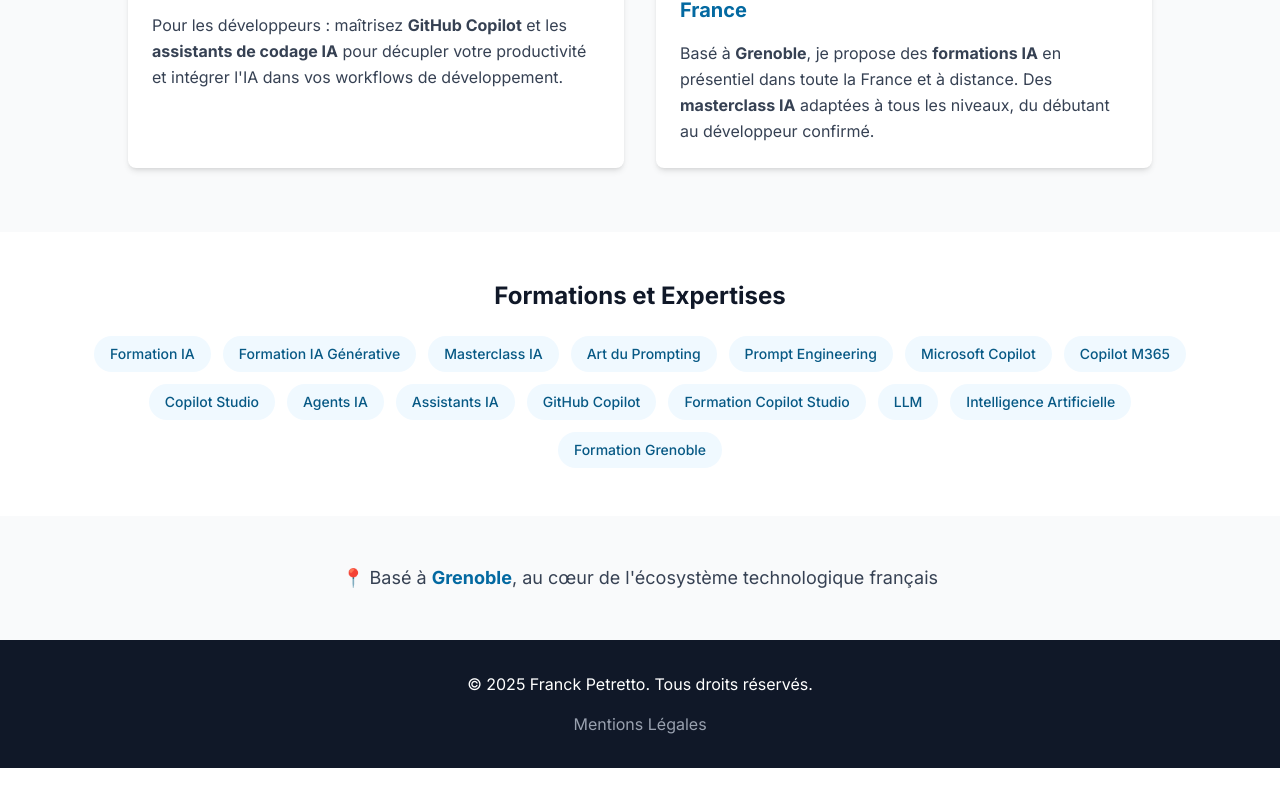
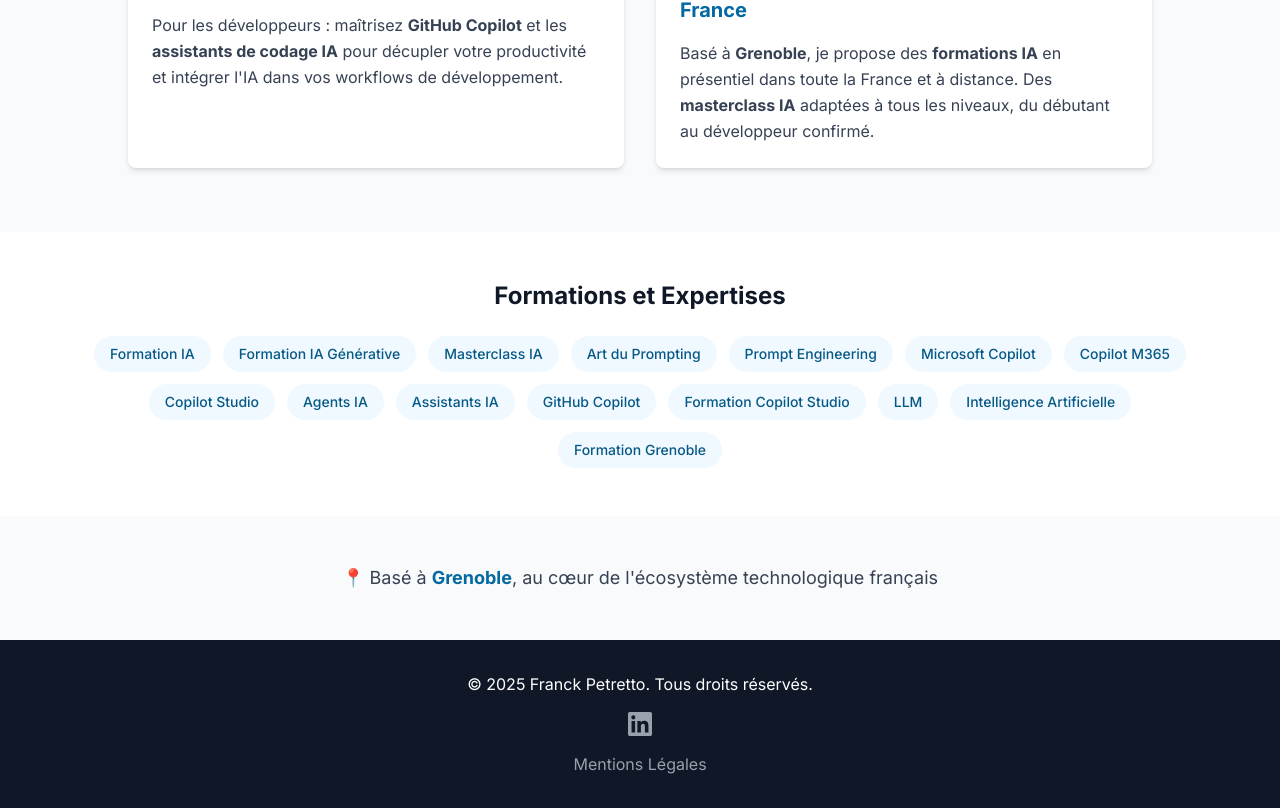
Before and after one commit to franckCopilot/projetSpecKit, a Next.js app: page / in a window 1280 px wide. Shown: the part 1618-2426 px from the top of the page. Before the commit the page ends 2386 px from the top, so only its background shows below. Built offline with nearby package versions, Linux system fonts and the light colour scheme.

Commit message:
feat: Add social media links to footer for enhanced connectivity

```diff
--- a/app/layout.tsx
+++ b/app/layout.tsx
@@ -92,6 +92,47 @@
         <footer className="bg-gray-900 text-white py-8 mt-auto">
           <div className="container mx-auto px-4 text-center">
             <p>&copy; 2025 Franck Petretto. Tous droits réservés.</p>
+
+            {/* Réseaux sociaux */}
+            <div className="mt-4 flex justify-center items-center space-x-6">
+              <a
+                href="http://www.linkedin.com/in/masterclass-ia"
+                target="_blank"
+                rel="noopener noreferrer"
+                className="text-gray-400 hover:text-white transition-colors"
+                aria-label="LinkedIn"
+              >
+                <svg
+                  className="w-6 h-6"
+                  fill="currentColor"
+                  viewBox="0 0 24 24"
+                  xmlns="http://www.w3.org/2000/svg"
+                >
+                  <path d="M20.447 20.452h-3.554v-5.569c0-1.328-.027-3.037-1.852-3.037-1.853 0-2.136 1.445-2.136 2.939v5.667H9.351V9h3.414v1.561h.046c.477-.9 1.637-1.85 3.37-1.85 3.601 0 4.267 2.37 4.267 5.455v6.286zM5.337 7.433c-1.144 0-2.063-.926-2.063-2.065 0-1.138.92-2.063 2.063-2.063 1.14 0 2.064.925 2.064 2.063 0 1.139-.925 2.065-2.064 2.065zm1.782 13.019H3.555V9h3.564v11.452zM22.225 0H1.771C.792 0 0 .774 0 1.729v20.542C0 23.227.792 24 1.771 24h20.451C23.2 24 24 23.227 24 22.271V1.729C24 .774 23.2 0 22.222 0h.003z" />
+                </svg>
+              </a>
+
+              {/* YouTube - lien à venir */}
+              {/* Décommentez quand le lien sera disponible
+              <a
+                href="https://www.youtube.com/@votre-chaine"
+                target="_blank"
+                rel="noopener noreferrer"
+                className="text-gray-400 hover:text-white transition-colors"
+                aria-label="YouTube"
+              >
+                <svg
+                  className="w-6 h-6"
+                  fill="currentColor"
+                  viewBox="0 0 24 24"
+                  xmlns="http://www.w3.org/2000/svg"
+                >
+                  <path d="M23.498 6.186a3.016 3.016 0 0 0-2.122-2.136C19.505 3.545 12 3.545 12 3.545s-7.505 0-9.377.505A3.017 3.017 0 0 0 .502 6.186C0 8.07 0 12 0 12s0 3.93.502 5.814a3.016 3.016 0 0 0 2.122 2.136c1.871.505 9.376.505 9.376.505s7.505 0 9.377-.505a3.015 3.015 0 0 0 2.122-2.136C24 15.93 24 12 24 12s0-3.93-.502-5.814zM9.545 15.568V8.432L15.818 12l-6.273 3.568z" />
+                </svg>
+              </a>
+              */}
+            </div>
+
             <div className="mt-4 space-x-4">
               <a
                 href="/mentions-legales"
```
